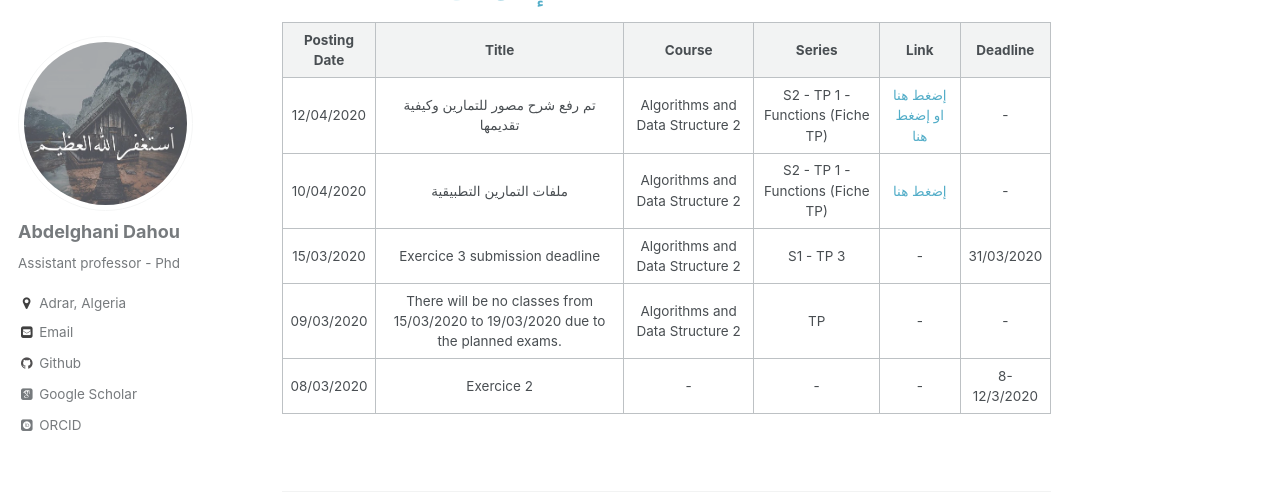
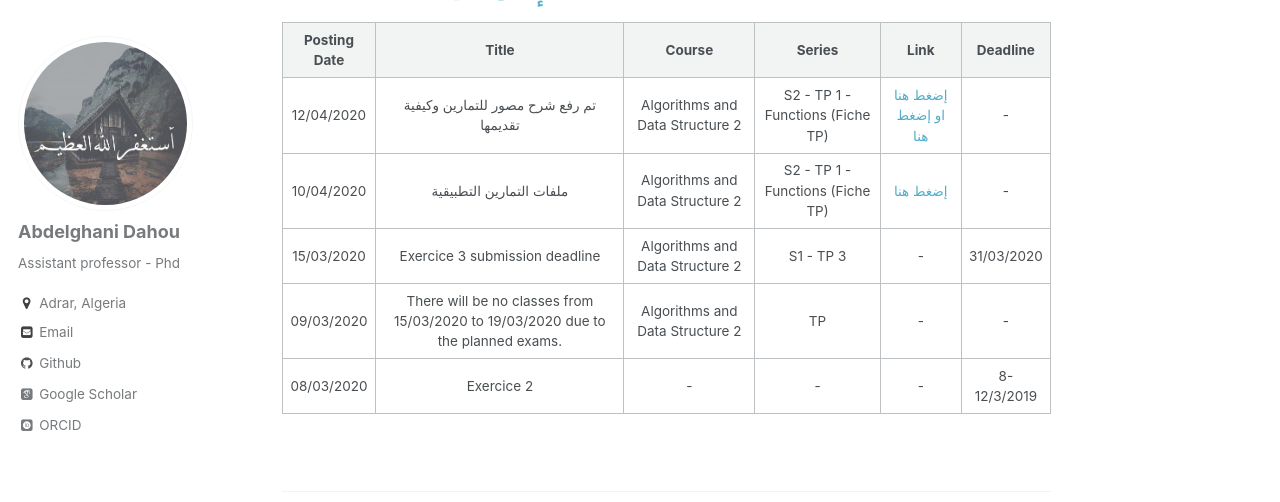
Before and after one commit to dr-dahou-adrar/dr-dahou-adrar.github.io, a Jekyll site: the page built from _teaching/Academic_year_2019_2020.md, in a window 1280 px wide and 900 px high, scrolled down 640 px. Shown: the top 502 px of the window. Built offline with Jekyll 4.4.1, drawn with Linux system fonts in a browser that asks for light colours; some web fonts are replaced.

Commit message:
date changed

```diff
--- a/_teaching/Academic_year_2019_2020.md
+++ b/_teaching/Academic_year_2019_2020.md
@@ -38,4 +38,4 @@ Assigned list of classes for this year: Algorithms and Data Structures 1-2, Nume
 |10/04/2020|ملفات التمارين التطبيقية|Algorithms and Data Structure 2|S2 - TP 1 - Functions (Fiche TP)|[إضغط هنا](https://elearning.univ-adrar.dz/course/view.php?id=266)|-|
 |15/03/2020|Exercice 3 submission deadline|Algorithms and Data Structure 2|S1 - TP 3| - |31/03/2020|
 |09/03/2020|There will be no classes from 15/03/2020 to 19/03/2020 due to the planned exams.| Algorithms and Data Structure 2 | TP |-|-|
-|08/03/2020|Exercice 2|-|-|-|8-12/3/2020|
+|08/03/2020|Exercice 2|-|-|-|8-12/3/2019|
```
